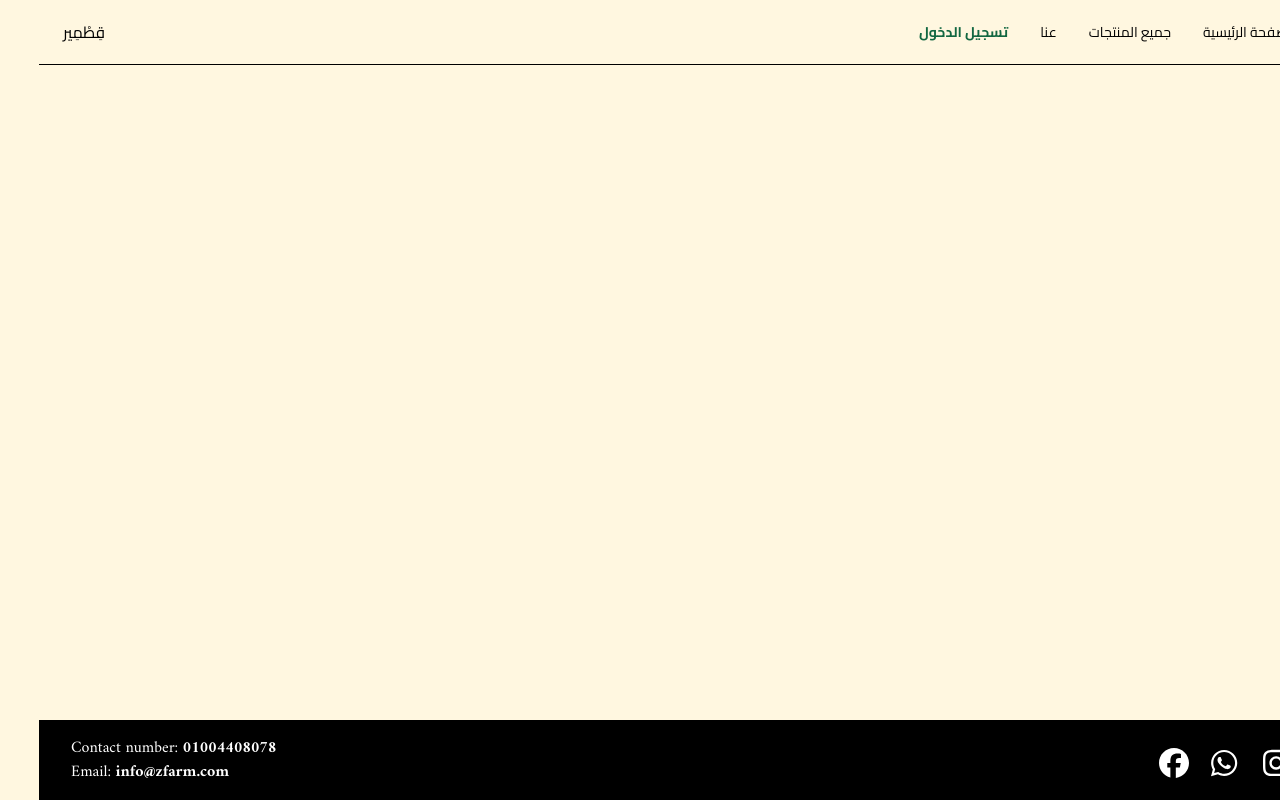
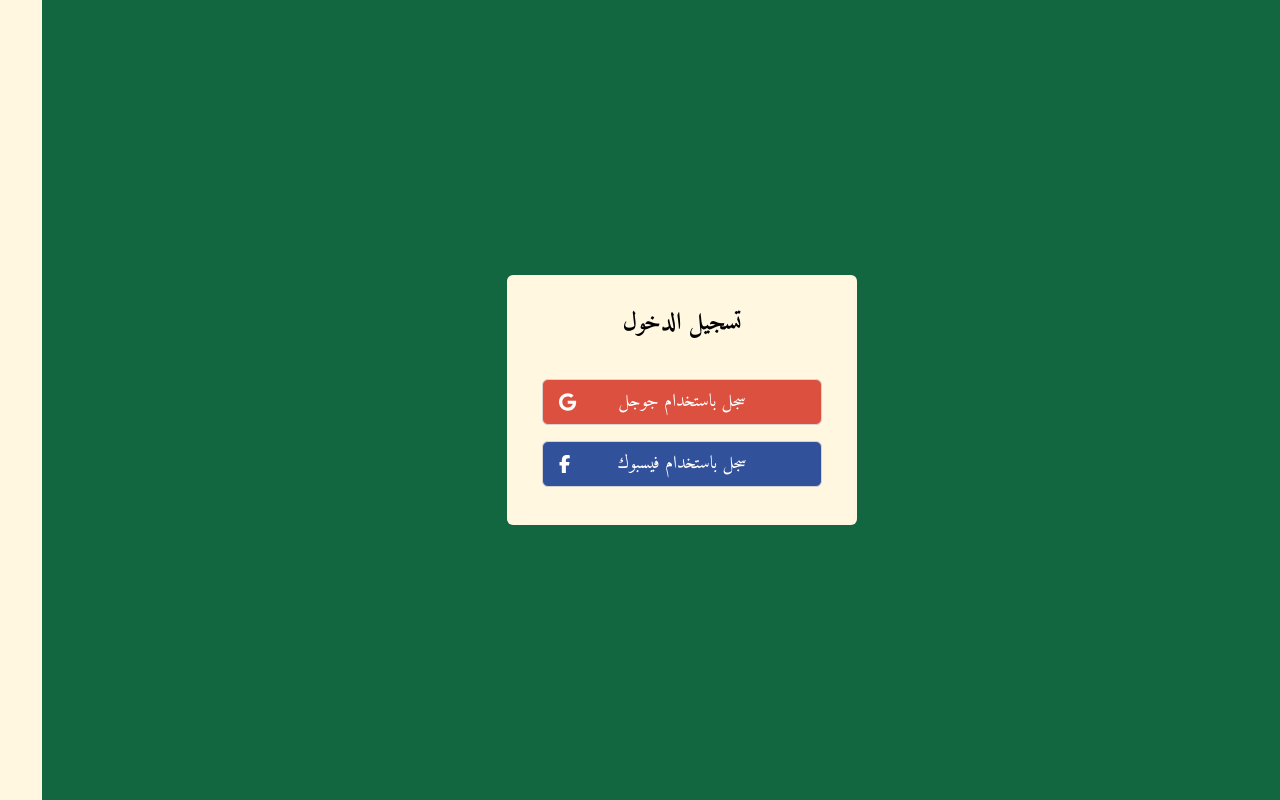
Before and after one commit to MohamedAdelMohamedMetwaley/qetmeer_farm, a Next.js app: page /login in a window 1280 px wide. Built offline with nearby package versions, Linux system fonts and the light colour scheme.

Commit message:
add login page

```diff
--- /dev/null
+++ b/app/_components/BackButton.js
@@ -0,0 +1,17 @@
+"use client";
+
+import { useRouter } from "next/navigation";
+
+function BackButton() {
+  const router = useRouter();
+  return (
+    <button
+      className="bg-primary hover:bg-green-900 transition-colors duration-300 rounded-md self-start mr-5 text-white px-4 py-2"
+      onClick={() => router.back()}
+    >
+      الرجوع
+    </button>
+  );
+}
+
+export default BackButton;
--- a/app/_components/CollapsedNavigation.js
+++ b/app/_components/CollapsedNavigation.js
@@ -11,7 +11,7 @@ export default function CollapsedNavigation({ children }) {
 
   return (
     <>
-      <div className="sm:hidden">
+      <div className="sm:hidden flex item-center gap-5">
         <button
           onClick={toggleMenu}
           className="text-gray-600 hover:text-green-800 focus:outline-none"
@@ -58,7 +58,7 @@ export default function CollapsedNavigation({ children }) {
       {isOpen && (
         <div className="sm:hidden">
           <ul className="flex flex-col items-center space-y-5 pt-6 text-base">
-            <NavLinks setIsOpen={setIsOpen} />
+            <NavLinks toggleMenu={toggleMenu} />
           </ul>
         </div>
       )}
--- /dev/null
+++ b/app/_components/FooterLayoutPart.js
@@ -0,0 +1,13 @@
+"use client";
+
+import { usePathname } from "next/navigation";
+
+function FooterLayoutPart({ children }) {
+  const pathname = usePathname();
+  const noFooterPaths = ["/login"];
+  const hideFooter = noFooterPaths.includes(pathname);
+
+  return hideFooter ? <></> : children;
+}
+
+export default FooterLayoutPart;
--- /dev/null
+++ b/app/_components/HeaderLayoutPart.js
@@ -0,0 +1,13 @@
+"use client";
+
+import { usePathname } from "next/navigation";
+
+function HeaderLayoutPart({ children }) {
+  const pathname = usePathname();
+  const noHeaderPaths = ["/login"];
+  const hideHeader = noHeaderPaths.includes(pathname);
+
+  return hideHeader ? <></> : children;
+}
+
+export default HeaderLayoutPart;
--- a/app/_components/NavLinks.js
+++ b/app/_components/NavLinks.js
@@ -3,7 +3,7 @@
 import Link from "next/link";
 import { usePathname } from "next/navigation";
 
-function NavLinks({ setIsOpen = () => {} }) {
+function NavLinks({ toggleMenu }) {
   const pathname = usePathname();
   const isActive = (path) => pathname === path;
   return (
@@ -14,7 +14,7 @@ function NavLinks({ setIsOpen = () => {} }) {
           className={`hover:text-green-800 transition-all duration-300 ${
             isActive("/") ? "active" : ""
           }`}
-          onClick={() => setIsOpen(false)}
+          onClick={toggleMenu}
         >
           الصفحة الرئيسية
         </Link>
@@ -25,7 +25,7 @@ function NavLinks({ setIsOpen = () => {} }) {
           className={`hover:text-green-800 transition-all duration-300 ${
             isActive("/products") ? "active" : ""
           }`}
-          onClick={() => setIsOpen(false)}
+          onClick={toggleMenu}
         >
           جميع المنتجات
         </Link>
@@ -36,7 +36,7 @@ function NavLinks({ setIsOpen = () => {} }) {
           className={`hover:text-green-800 transition-all duration-300 ${
             isActive("/about") ? "active" : ""
           }`}
-          onClick={() => setIsOpen(false)}
+          onClick={toggleMenu}
         >
           عنا
         </Link>
@@ -47,7 +47,7 @@ function NavLinks({ setIsOpen = () => {} }) {
           className={`hover:text-green-800 transition-all duration-300 ${
             isActive("/login") ? "active" : ""
           }`}
-          onClick={() => setIsOpen(false)}
+          onClick={toggleMenu}
         >
           تسجيل الدخول
         </Link>
--- a/app/error.js
+++ b/app/error.js
@@ -7,7 +7,7 @@ export default function Error({ error, reset }) {
       <p className="text-lg">{error.message}</p>
 
       <button
-        className="inline-block bg-primary text-WHITE px-6 py-3 text-lg"
+        className="inline-block bg-primary hover:bg-green-900 transition-colors duration-300 text-white rounded-md px-6 py-3 text-lg"
         onClick={reset}
       >
         حاول مجدداً
--- a/app/globals.css
+++ b/app/globals.css
@@ -81,16 +81,6 @@ body {
     animation: rotate 1s infinite linear;
   }
 
-  .spinner-mini {
-    margin: 0;
-    width: 20px;
-    aspect-ratio: 1;
-    border-radius: 50%;
-    border: 2px solid theme("colors.secondary");
-    border-right-color: transparent;
-    animation: rotate 1s infinite linear;
-  }
-
   @keyframes rotate {
     to {
       transform: rotate(1turn);
@@ -115,12 +105,12 @@ body {
   min-width: 0;
 }
 
-nav a,
+nav li > a,
 .underline-link {
   position: relative;
 }
 
-nav a::before,
+nav li > a::before,
 .underline-link::before {
   content: "";
   position: absolute;
@@ -139,7 +129,7 @@ nav a::before,
   background-color: black;
   bottom: -1px;
 }
-nav a:hover::before,
+nav li > a:hover::before,
 .underline-link:hover::before {
   transform: scaleX(1);
 }
--- a/app/layout.js
+++ b/app/layout.js
@@ -1,8 +1,11 @@
 import "./globals.css";
 import Header from "./_components/Header";
 import { Amiri, Cairo, Roboto } from "next/font/google";
+import { ProductProvider } from "./_components/ProductContext";
+import FooterLayoutPart from "./_components/FooterLayoutPart";
 import Footer from "./_components/Footer";
-import { ProductProvider } from "./_components/ProductContext";
+import "@fortawesome/fontawesome-svg-core/styles.css";
+import HeaderLayoutPart from "./_components/HeaderLayoutPart";
 
 const amiri = Amiri({
   subsets: ["arabic"],
@@ -37,11 +40,16 @@ export default function RootLayout({ children }) {
       <body
         className={`${cairo.variable} ${amiri.variable} ${roboto.variable} antialiased relative min-h-screen bg-background flex flex-col`}
       >
-        <Header />
-        <div className="flex-1">
+        <HeaderLayoutPart>
+          <Header />
+        </HeaderLayoutPart>
+        <div className="flex-1 content-center">
           <ProductProvider>{children}</ProductProvider>
         </div>
-        <Footer />
+        {/* renders footer conditionally based on path */}
+        <FooterLayoutPart>
+          <Footer />
+        </FooterLayoutPart>
       </body>
     </html>
   );
--- a/app/login/page.js
+++ b/app/login/page.js
@@ -1,5 +1,61 @@
-function page() {
-  return <main>page</main>;
+import { faFacebookF, faGoogle } from "@fortawesome/free-brands-svg-icons";
+import { FontAwesomeIcon } from "@fortawesome/react-fontawesome";
+import Link from "next/link";
+
+function Page() {
+  return (
+    <main className="flex justify-center items-center h-screen bg-primary">
+      {/* TODO: Logo here */}
+      <div className="w-[350px] h-[250px] rounded-md bg-background flex flex-col items-center gap-10">
+        <h2 className="text-2xl mt-8 font-bold">تسجيل الدخول</h2>
+        <div className="flex flex-col gap-4 w-4/5">
+          <Link
+            href="#"
+            className="bg-[#dc503f] text-white text-lg border border-stone-300 px-4 py-2 rounded-md flex justify-center items-center relative"
+          >
+            <p>سجل باستخدام جوجل</p>
+            <FontAwesomeIcon className="absolute left-4" icon={faGoogle} />
+          </Link>
+          <Link
+            href="#"
+            className="bg-[#32519b] text-white text-lg border border-stone-300 px-4 py-2 rounded-md flex justify-center items-center relative"
+          >
+            <p>سجل باستخدام فيسبوك</p>
+            <FontAwesomeIcon className="absolute left-4" icon={faFacebookF} />
+          </Link>
+        </div>
+      </div>
+    </main>
+  );
 }
 
-export default page;
+// Might be usefull if we want to add login without google or facebook
+{
+  /* <form className="w-4/5 flex flex-col" action="">
+  <label htmlFor="">اسم المستخدم</label>
+  <input
+    type="text"
+    className="rounded-md border-stone-300 border mt-2 mb-4 py-2 shadow-lg"
+    // placeholder="اسم المستخدم"
+  />
+  <label htmlFor="">البريد الالكتروني</label>
+  <input
+    type="email"
+    className="rounded-md border-stone-300 border mt-2 mb-4 py-2 shadow-lg"
+    // placeholder="البريد الالكتروني"
+  />
+  <label htmlFor="">كلمة المرور</label>
+  <input
+    type="password"
+    className="rounded-md border-stone-300 border mt-2 py-2 shadow-lg"
+    // placeholder="كلمة المرور"
+  />
+  <button
+    className="bg-primary hover:bg-green-900 transition-colors duration-300 text-white font-bold rounded-md mt-6 py-2"
+    type="submit"
+  >
+    تسجيل الدخول
+  </button>
+</form> */
+}
+export default Page;
```
Also changed, not shown: app/loading.js (renamed from app/products/loading.js).
